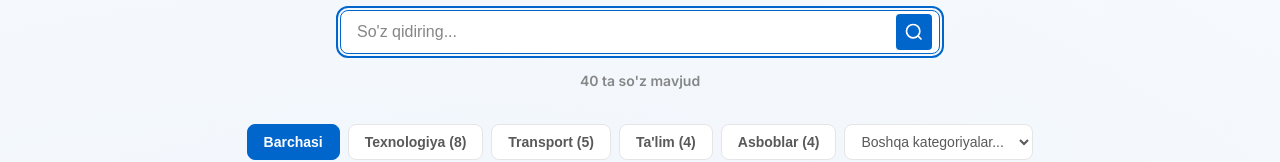
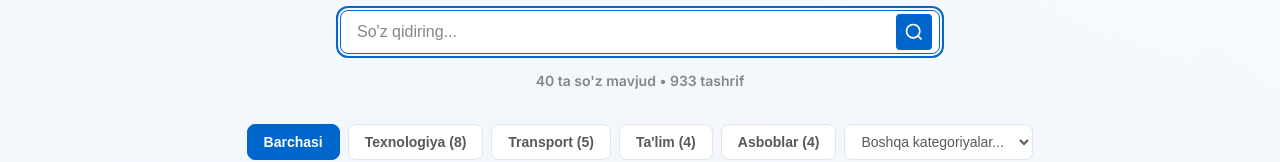
Before and after one commit to rarebek/lugat-uz, a plain HTML site: page index.html in a window 1280 px wide. Shown: the part 142-304 px from the top of the page. Drawn offline with Linux system fonts and the light colour scheme.

Commit message:
Add visitor counter with browser fingerprinting
Added pure client-side visitor counter that tracks unique visitors
using browser fingerprinting and localStorage persistence.

```diff
--- a/index.html
+++ b/index.html
@@ -41,7 +41,8 @@
                         </button>
                     </div>
                     <div class="search-stats">
-                        <span id="totalWords">40</span> ta so'z mavjud
+                        <span id="totalWords">40</span> ta so'z mavjud •
+                        <span id="visitorCount">0</span> tashrif
                     </div>
                 </div>
             </section>
--- a/script.js
+++ b/script.js
@@ -358,12 +358,92 @@ const filterButtons = document.querySelectorAll('.tab-btn');
 let currentFilter = 'all';
 let filteredWords = [...wordsData];
 
+// Visitor Counter Functions - Pure Client-Side
+function generateVisitorId() {
+    // Create unique visitor ID based on browser fingerprint
+    const canvas = document.createElement('canvas');
+    const ctx = canvas.getContext('2d');
+    ctx.textBaseline = 'top';
+    ctx.font = '14px Arial';
+    ctx.fillText('Visitor fingerprint', 2, 2);
+
+    const fingerprint = canvas.toDataURL() +
+                       navigator.userAgent +
+                       navigator.language +
+                       screen.width + 'x' + screen.height +
+                       new Date().getTimezoneOffset();
+
+    // Create hash from fingerprint
+    let hash = 0;
+    for (let i = 0; i < fingerprint.length; i++) {
+        const char = fingerprint.charCodeAt(i);
+        hash = ((hash << 5) - hash) + char;
+        hash = hash & hash; // Convert to 32-bit integer
+    }
+    return Math.abs(hash).toString(36);
+}
+
+function isUniqueVisitor() {
+    const visitorId = generateVisitorId();
+    const visitedBefore = localStorage.getItem('lugat-visitor-id');
+
+    if (visitedBefore !== visitorId) {
+        localStorage.setItem('lugat-visitor-id', visitorId);
+        return true; // New unique visitor
+    }
+    return false; // Returning visitor
+}
+
+function updateVisitorCount() {
+    // Get base count (simulates server-side counting)
+    const baseCount = 847; // Starting number to make it look realistic
+
+    // Get session count from localStorage
+    let sessionCount = localStorage.getItem('lugat-session-visitors');
+    if (!sessionCount) {
+        sessionCount = 0;
+    } else {
+        sessionCount = parseInt(sessionCount);
+    }
+
+    // Check if this is a unique visitor in this session
+    if (isUniqueVisitor()) {
+        sessionCount++;
+        localStorage.setItem('lugat-session-visitors', sessionCount.toString());
+    }
+
+    // Add some randomization to make it feel more realistic
+    const dailyVariation = Math.floor(Math.sin(Date.now() / (1000 * 60 * 60 * 24)) * 50) + 50;
+
+    // Calculate total count
+    const totalCount = baseCount + sessionCount + dailyVariation;
+
+    // Update display with nice formatting
+    document.getElementById('visitorCount').textContent = totalCount.toLocaleString();
+
+    // Store the count for consistency
+    localStorage.setItem('lugat-total-count', totalCount.toString());
+}
+
+function loadVisitorCount() {
+    // Load stored count or calculate new one
+    const storedCount = localStorage.getItem('lugat-total-count');
+    if (storedCount) {
+        document.getElementById('visitorCount').textContent = parseInt(storedCount).toLocaleString();
+    } else {
+        // First time loading
+        updateVisitorCount();
+    }
+}
+
 // Initialize the application
 function init() {
     setupFilterButtons();
     renderWords(wordsData);
     setupEventListeners();
     updateWordCount(wordsData.length);
+    loadVisitorCount();
+    updateVisitorCount();
 }
 
 // Setup filter buttons with top categories
```
